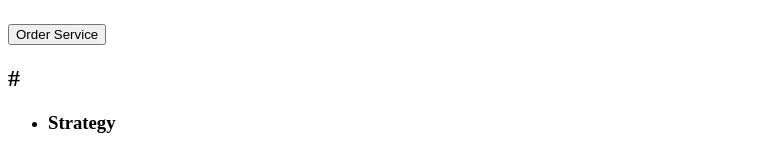
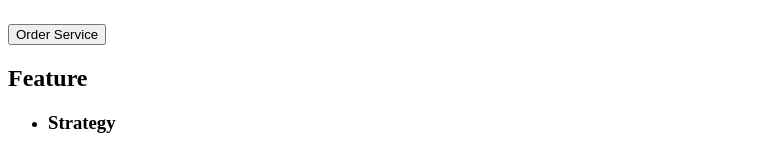
Before and after one commit to Kozak-Inna/project-hw, a plain HTML site: page index.html in a window 1280 px wide. Shown: the part 191-343 px from the top of the page, without its empty margins (0-759 px from the left). Drawn offline with Linux system fonts and the light colour scheme.

Commit message:
add new update

```diff
--- a/index.html
+++ b/index.html
@@ -32,7 +32,7 @@
                </section>
                <!-- #endregion hero -->
               <section>
-                <h2>#</h2>
+                <h2>Feature</h2>
                 <ul>
                     <li>
                          <h3>Strategy</h3>
```
